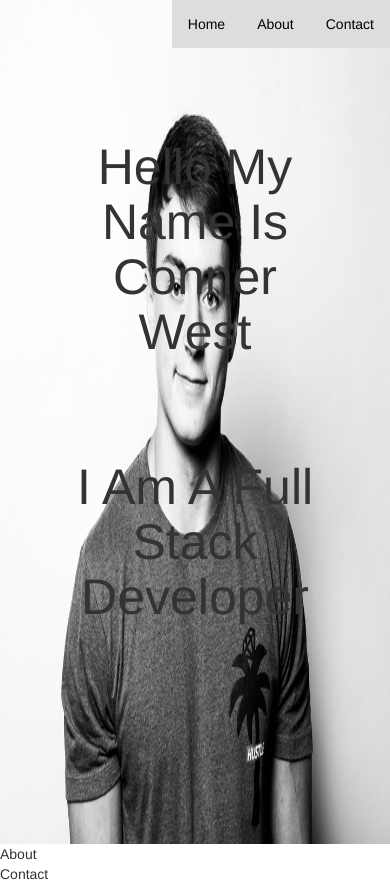
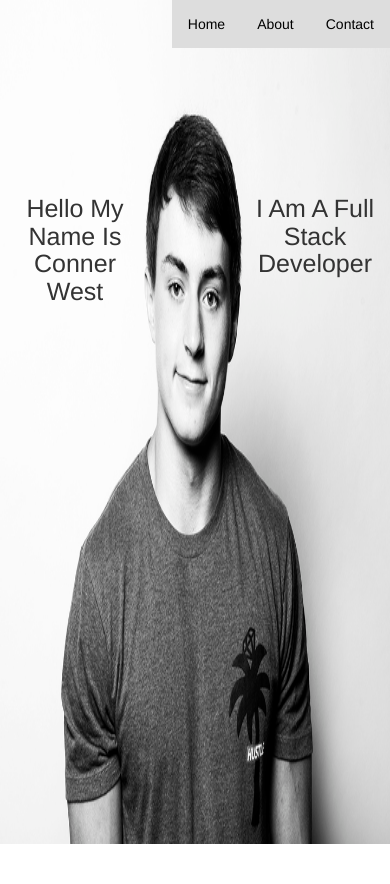
Before and after one commit to CWestBlue/conner.io, an Angular app: page / in a window 390 px wide. After the commit the page ends 844 px from the top, so only its background shows below. Built offline with nearby package versions, Linux system fonts and the light colour scheme.

Commit message:
updated styling to fit mobile screens better

```diff
--- a/src/app/app.component.css
+++ b/src/app/app.component.css
@@ -4,6 +4,10 @@
 #image-container{
 position: relative;
 text-align: center;
+}
+
+#home {
+    position: absolute;
 }
 
 .h2 {
@@ -66,3 +70,14 @@ li a:hover {
         top: 90px !important;
     }
 }
+
+@media screen and (max-width: 450px) {
+    #image-text {
+        top: 180px !important;
+    }
+    .h2 {
+        margin: 15px !important;
+        max-width: 120px !important;
+        font-size: 25px !important;
+    }
+}
```
